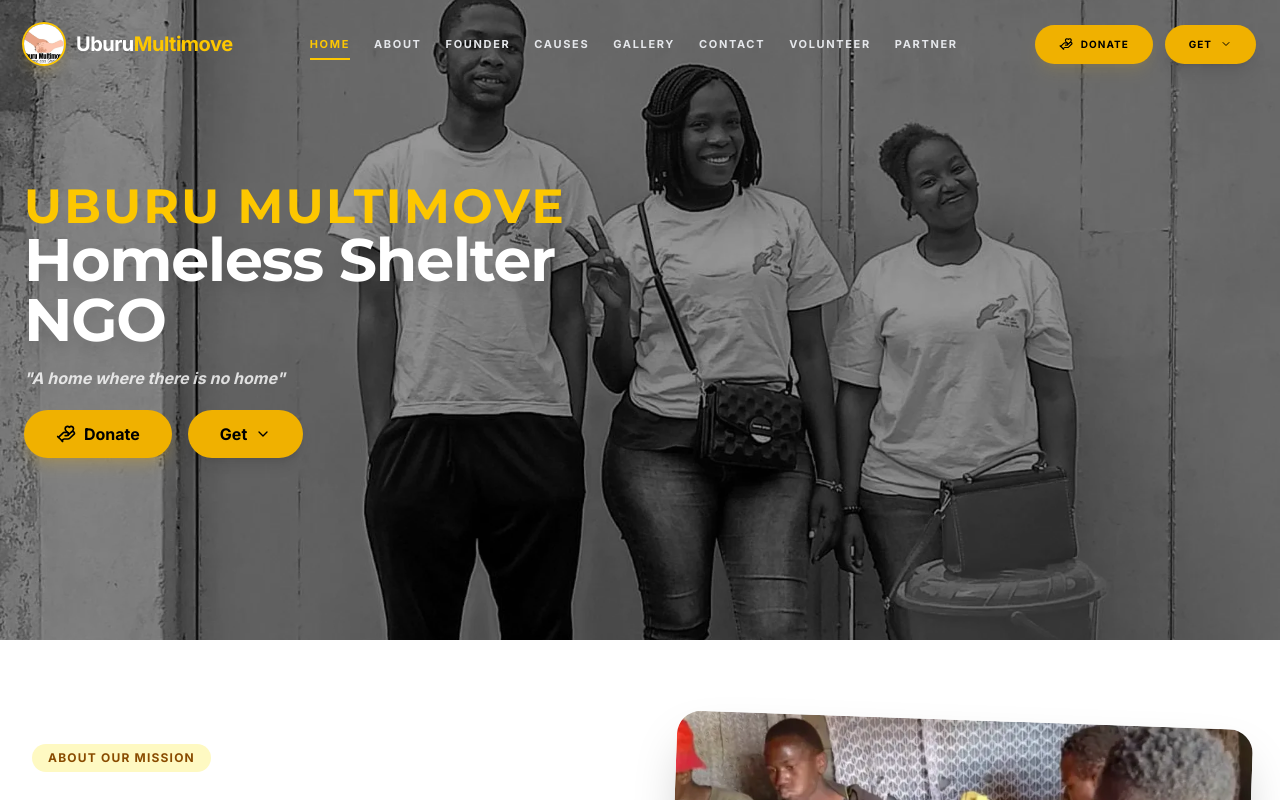
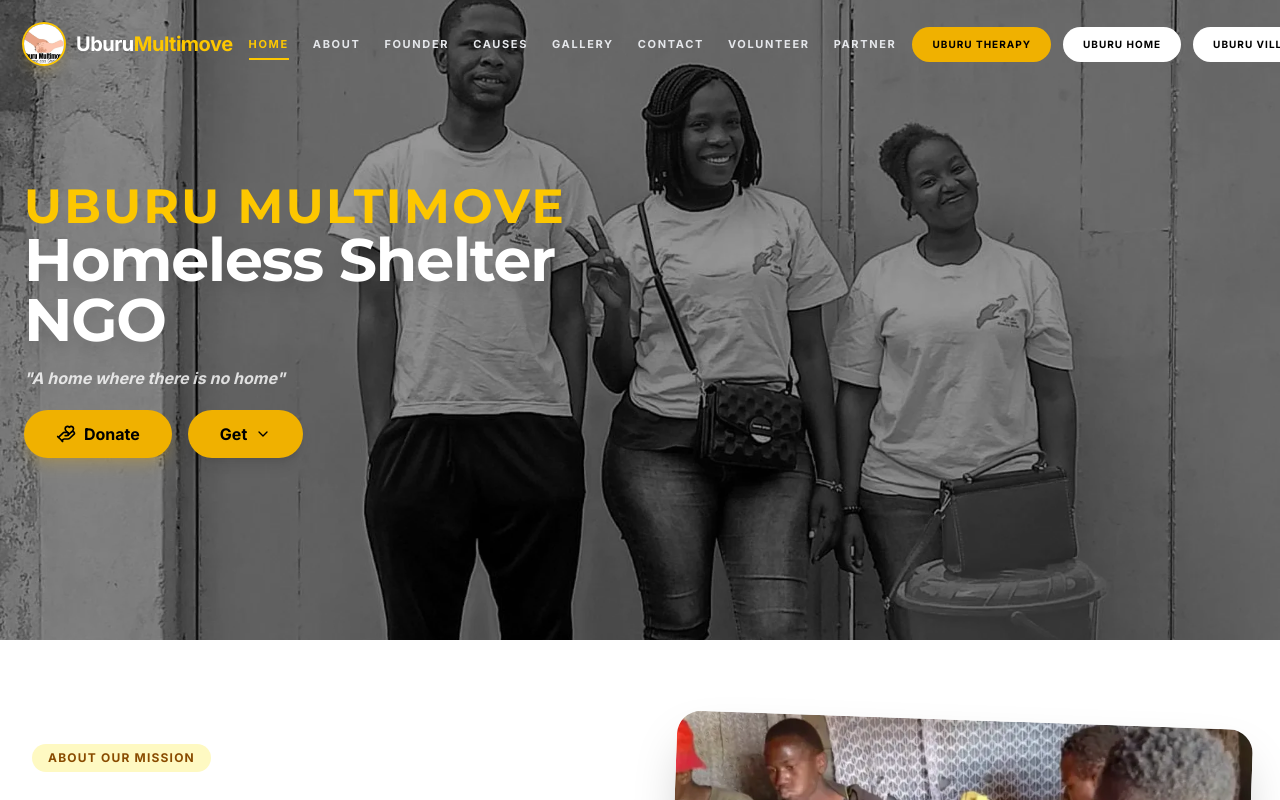
Before and after one commit to Clinton-Okumu/uburumultimotive, a React (Vite) app: page / in a window 1280 px wide. Shown: the top 800 px of the page. Built offline with nearby package versions, Linux system fonts and the light colour scheme.

Commit message:
feat: replace donate/get with direct service links in navbar

```diff
--- a/src/components/Layout/Navbar.tsx
+++ b/src/components/Layout/Navbar.tsx
@@ -1,9 +1,7 @@
-import { Menu, X, HandHeart, ChevronDown } from "lucide-react";
-import { useEffect, useState, useRef } from "react";
+import { Menu, X } from "lucide-react";
+import { useEffect, useState } from "react";
 import { Link, useLocation } from "react-router-dom";
 import logo from "../../assets/logo.webp";
-import Button from "../shared/Button";
-import { getDropdownItems } from "./DropdownMenu";
 
 type NavLink = {
   id: number;
@@ -26,9 +24,7 @@
   const [isMobileMenuOpen, setMobileMenuOpen] = useState(false);
   const [scrolled, setScrolled] = useState(false);
   const [trayCount, setTrayCount] = useState(0);
-  const [isGetOpen, setIsGetOpen] = useState(false);
   const location = useLocation();
-  const getDropdownRef = useRef<HTMLDivElement>(null);
 
   const getStoredCartCount = (storageKey: string) => {
     if (typeof window === "undefined") {
@@ -103,22 +99,6 @@
     };
   }, [location.pathname]);
 
-  // Handle click outside for "Get" dropdown
-  useEffect(() => {
-    const handleClickOutside = (event: MouseEvent) => {
-      if (getDropdownRef.current && !getDropdownRef.current.contains(event.target as Node)) {
-        setIsGetOpen(false);
-      }
-    };
-
-    if (isGetOpen) {
-      document.addEventListener("mousedown", handleClickOutside);
-    }
-    return () => {
-      document.removeEventListener("mousedown", handleClickOutside);
-    };
-  }, [isGetOpen]);
-
   return (
     <nav
       className={`w-full fixed top-0 left-0 right-0 z-50 transition-all duration-500 ${
@@ -174,44 +154,24 @@
           )}
 
           <div className="flex items-center gap-3">
-            <Link to="/donate">
-              <Button className="bg-yellow-500 hover:bg-yellow-400 text-black font-black px-6 py-2.5 text-[10px] uppercase tracking-widest border-none shadow-lg shadow-yellow-500/10 flex items-center gap-2">
-                <HandHeart className="w-3.5 h-3.5" />
-                Donate
-              </Button>
+            <Link
+              to="/get/therapy"
+              className="rounded-full bg-yellow-500 px-5 py-2.5 text-[10px] font-black uppercase tracking-widest text-black transition-all hover:bg-yellow-400"
+            >
+              Uburu Therapy
             </Link>
-
-            <div className="relative" ref={getDropdownRef}>
-              <Button
-                className="bg-white hover:bg-gray-100 text-black font-black px-6 py-2.5 text-[10px] uppercase tracking-widest border-none shadow-lg flex items-center gap-2"
-                onClick={() => setIsGetOpen(!isGetOpen)}
-              >
-                Get
-                <ChevronDown className={`w-3 h-3 transition-transform ${isGetOpen ? 'rotate-180' : ''}`} />
-              </Button>
-
-              {isGetOpen && (
-                <div className="absolute top-full mt-3 right-0 w-64 bg-white rounded-2xl shadow-[0_20px_50px_rgba(0,0,0,0.2)] z-50 overflow-hidden animate-in fade-in slide-in-from-top-2 duration-200">
-                  <div className="p-2">
-                    {getDropdownItems.map((item, index) => (
-                      <Link
-                        key={index}
-                        to={item.href}
-                        onClick={() => setIsGetOpen(false)}
-                        className="flex items-center gap-3 p-3 hover:bg-gray-50 rounded-xl transition-colors group"
-                      >
-                        <div className="shrink-0 w-8 h-8 bg-yellow-100 rounded-lg flex items-center justify-center group-hover:bg-yellow-200 transition-colors">
-                          <item.icon className="w-4 h-4 text-yellow-600" />
-                        </div>
-                        <div className="flex-1 min-w-0">
-                          <p className="text-xs font-bold text-gray-900 group-hover:text-yellow-600 transition-colors">{item.label}</p>
-                        </div>
-                      </Link>
-                    ))}
-                  </div>
-                </div>
-              )}
-            </div>
+            <Link
+              to="/get/home"
+              className="rounded-full bg-white px-5 py-2.5 text-[10px] font-black uppercase tracking-widest text-black transition-all hover:bg-gray-100"
+            >
+              Uburu Home
+            </Link>
+            <Link
+              to="/get/village"
+              className="rounded-full bg-white px-5 py-2.5 text-[10px] font-black uppercase tracking-widest text-black transition-all hover:bg-gray-100"
+            >
+              Uburu Village
+            </Link>
           </div>
         </div>
 
@@ -235,47 +195,29 @@
         }`}
       >
         <div className="p-8 space-y-6">
-          <div className="grid grid-cols-2 gap-4 pb-4 border-b border-neutral-800">
-            <Link to="/donate" onClick={() => setMobileMenuOpen(false)}>
-              <Button className="w-full bg-yellow-500 hover:bg-yellow-400 text-black font-extrabold py-3 text-sm border-none flex items-center justify-center gap-2">
-                <HandHeart className="w-4 h-4" />
-                Donate
-              </Button>
+          <div className="flex flex-col gap-3 pb-6 border-b border-neutral-800">
+            <Link
+              to="/get/therapy"
+              onClick={() => setMobileMenuOpen(false)}
+              className="rounded-xl bg-yellow-500 px-6 py-4 text-center text-sm font-black uppercase tracking-widest text-black"
+            >
+              Uburu Therapy
             </Link>
-            <div className="relative">
-              <Button
-                className="w-full bg-white hover:bg-gray-100 text-black font-extrabold py-3 text-sm border-none flex items-center justify-center gap-2"
-                onClick={() => setIsGetOpen(!isGetOpen)}
-              >
-                Get
-                <ChevronDown className={`w-4 h-4 transition-transform ${isGetOpen ? 'rotate-180' : ''}`} />
-              </Button>
-            </div>
+            <Link
+              to="/get/home"
+              onClick={() => setMobileMenuOpen(false)}
+              className="rounded-xl bg-white px-6 py-4 text-center text-sm font-black uppercase tracking-widest text-black"
+            >
+              Uburu Home
+            </Link>
+            <Link
+              to="/get/village"
+              onClick={() => setMobileMenuOpen(false)}
+              className="rounded-xl bg-white px-6 py-4 text-center text-sm font-black uppercase tracking-widest text-black"
+            >
+              Uburu Village
+            </Link>
           </div>
-
-          {isGetOpen && (
-            <div className="grid grid-cols-1 gap-2 bg-neutral-800/50 rounded-2xl p-4 animate-in fade-in slide-in-from-top-2">
-              {getDropdownItems.map((item, index) => (
-                <Link
-                  key={index}
-                  to={item.href}
-                  onClick={() => {
-                    setIsGetOpen(false);
-                    setMobileMenuOpen(false);
-                  }}
-                  className="flex items-center gap-4 p-3 hover:bg-neutral-700 rounded-xl transition-colors"
-                >
-                  <div className="shrink-0 w-10 h-10 bg-yellow-100/10 rounded-lg flex items-center justify-center">
-                    <item.icon className="w-5 h-5 text-yellow-400" />
-                  </div>
-                  <div>
-                    <p className="text-sm font-bold text-white">{item.label}</p>
-                    <p className="text-xs text-gray-400 line-clamp-1">{item.description}</p>
-                  </div>
-                </Link>
-              ))}
-            </div>
-          )}
 
           {trayMeta && (
             <Link
```
Also changed, not shown: 1 other file (tests, documents, lock files or other folders).
